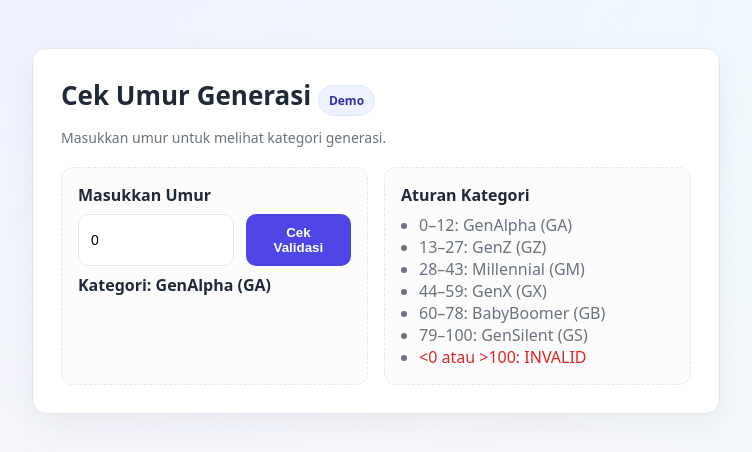
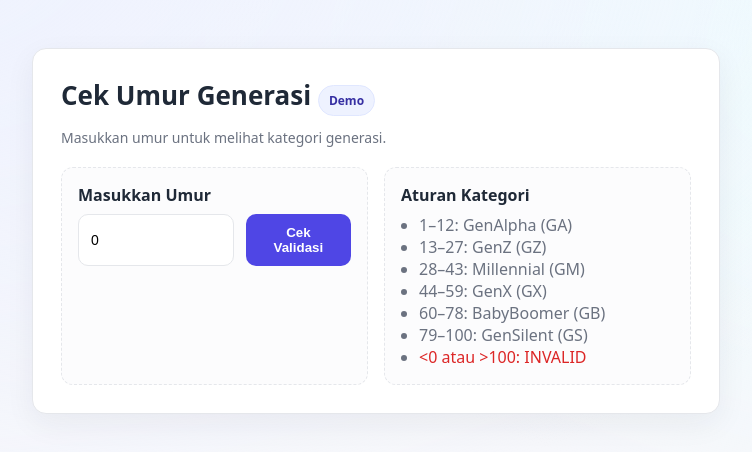
Before and after one commit to ricoproject10/blackbox_test, a plain HTML site: page index.html in a window 1280 px wide. Both pictures are taken after a click on the button "Cek Validasi". Shown: the whole page, without its empty margins (264-1016 px from the left). Drawn offline with Linux system fonts and the light colour scheme.

Commit message:
Update index.html

```diff
--- a/index.html
+++ b/index.html
@@ -60,7 +60,7 @@
                 <div class="panel">
                     <label>Aturan Kategori</label>
                     <ul class="rules">
-                        <li>0–12: GenAlpha (GA)</li>
+                        <li>1–12: GenAlpha (GA)</li>
                         <li>13–27: GenZ (GZ)</li>
                         <li>28–43: Millennial (GM)</li>
                         <li>44–59: GenX (GX)</li>
@@ -87,7 +87,7 @@
                 alert('Masukkan angka yang valid.');
                 return false;
             }
-            if (age < 0 || age > 100) {
+            if (age < 1 || age > 100) {
                 alert('Umur harus diantara 0-100');
                 return false;
             }
```
